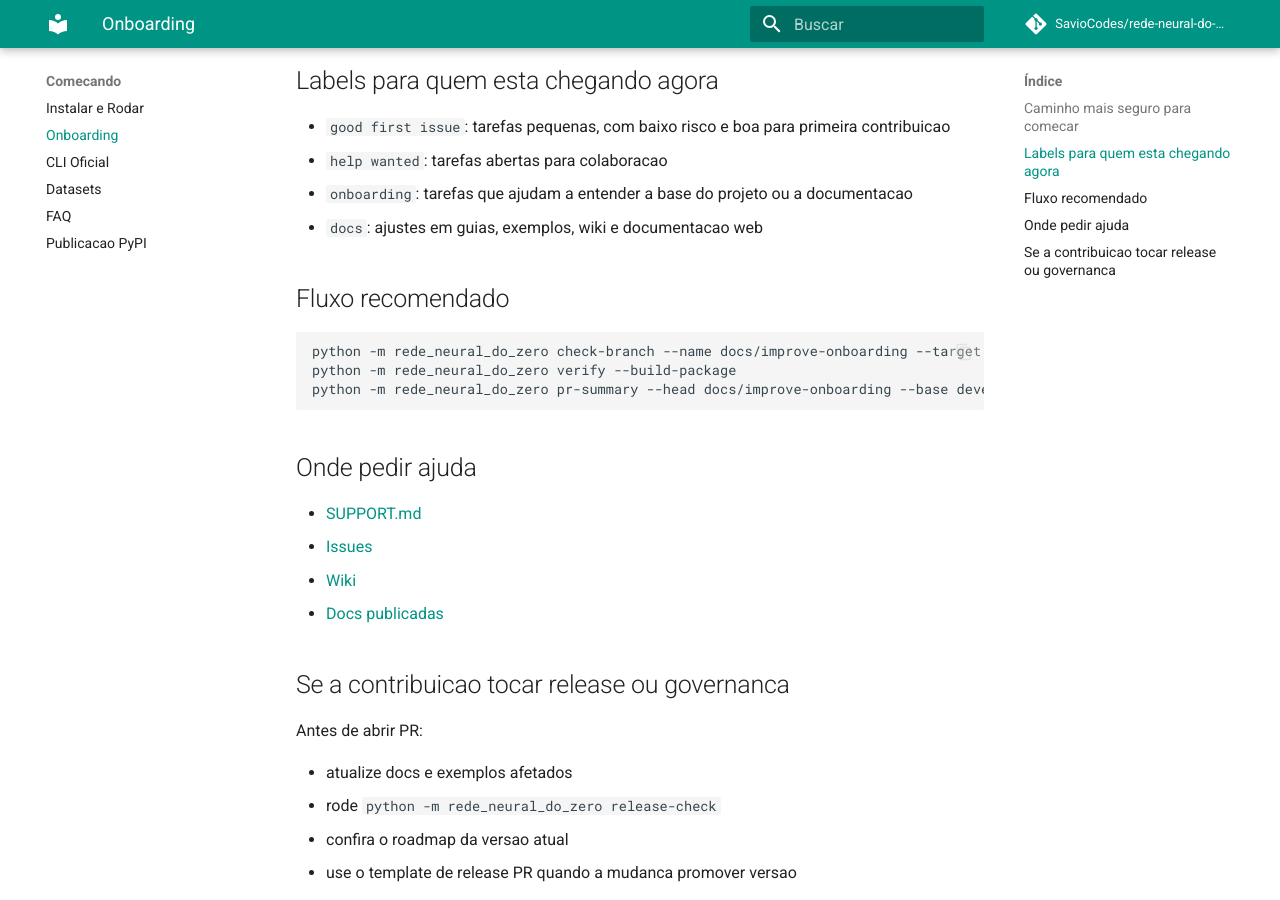
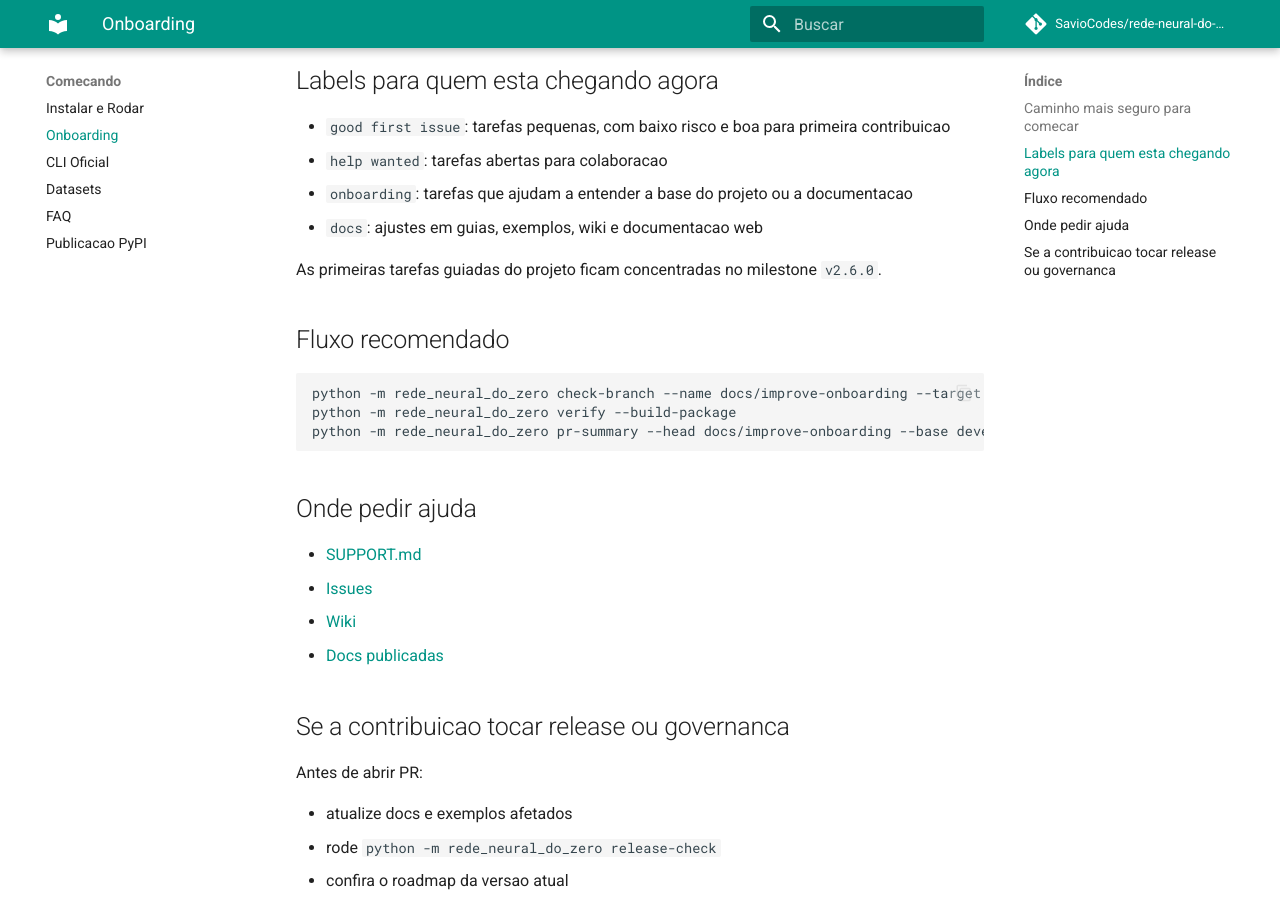
Before and after one commit to SavioCodes/rede-neural-do-zero, an MkDocs documentation site: the page built from docs/onboarding.md, in a window 1280 px wide and 900 px high, scrolled down 481 px. Built offline with MkDocs 1.6.1 and Material for MkDocs 9.7.7, drawn with Linux system fonts in a browser that asks for light colours; comment, search, counter and statistics services are not loaded.

Commit message:
docs: add onboarding smoke note

```diff
--- a/docs/onboarding.md
+++ b/docs/onboarding.md
@@ -16,6 +16,8 @@ Esta pagina e o ponto de entrada para quem quer contribuir sem se perder no repo
 - `help wanted`: tarefas abertas para colaboracao
 - `onboarding`: tarefas que ajudam a entender a base do projeto ou a documentacao
 - `docs`: ajustes em guias, exemplos, wiki e documentacao web
+
+As primeiras tarefas guiadas do projeto ficam concentradas no milestone `v2.6.0`.
 
 ## Fluxo recomendado
 
```
